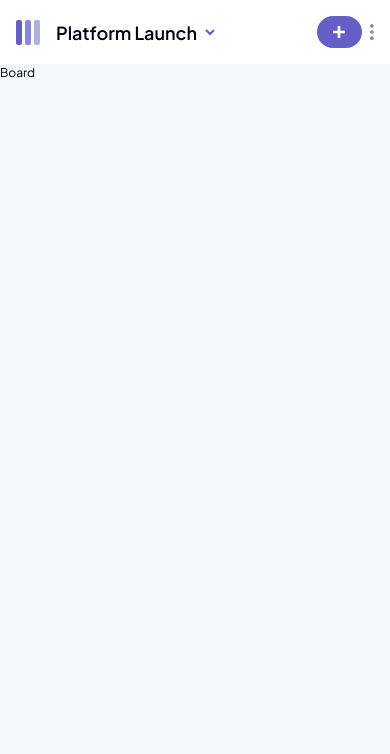
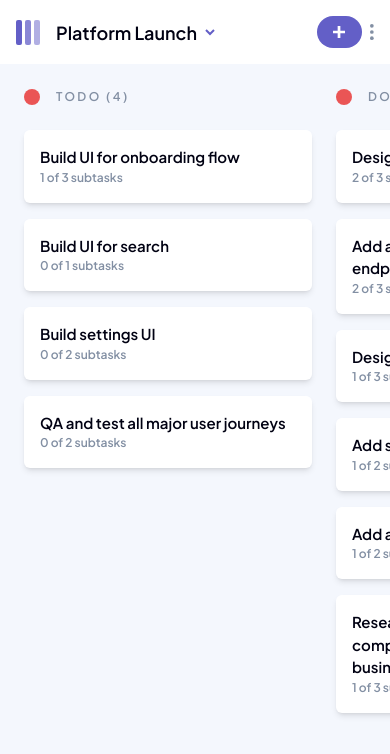
Before and after one commit to am1553/kanban-client, a React (Vite) app: page /5fd92681-bb76-23b4-d1d8-2e918c99d543 in a window 390 px wide. Shown: the top 754 px of the page. Built offline with nearby package versions, Linux system fonts and the light colour scheme.

Commit message:
responsive

```diff
--- a/src/App.tsx
+++ b/src/App.tsx
@@ -16,7 +16,7 @@ function App() {
     <div
       className={`${
         theme === "light" ? "text-black" : "text-white"
-      } text-body-m md:text-body-l`}
+      } text-body-m md:text-body-l h-screen w-screen`}
     >
       <AppLayout>
         <Outlet />
--- /dev/null
+++ b/src/features/board/components/Column.tsx
@@ -0,0 +1,22 @@
+import Task from "./Task";
+
+function Column({ data }: { data: { name: string; tasks: [] } }) {
+  return (
+    <div className="flex flex-col gap-6 w-72">
+      <div className="flex items-center gap-4">
+        <div className="h-4 w-4 rounded-full bg-red"></div>
+        <span className="text-s uppercase text-medium-grey">
+          {data.name} ({data.tasks.length})
+        </span>
+      </div>
+
+      <ul className="flex flex-col gap-4">
+        {data.tasks.map((task, i) => (
+          <Task data={task} key={i} />
+        ))}
+      </ul>
+    </div>
+  );
+}
+
+export default Column;
--- /dev/null
+++ b/src/features/board/components/Task.tsx
@@ -0,0 +1,33 @@
+import { useTheme } from "../../../hooks";
+
+function Task({
+  data,
+}: {
+  data: {
+    title: string;
+    description: string;
+    status: string;
+    subtasks: { title: string; isCompleted: boolean }[];
+  };
+}) {
+  const { theme } = useTheme();
+  const completeSubtasks = data.subtasks.filter(
+    (subtask) => subtask.isCompleted
+  );
+
+  return (
+    <li
+      className={`flex flex-col p-4 rounded-md shadow-md w-full cursor-move ${
+        theme === "light" ? "bg-white" : "bg-dark-grey"
+      }`}
+      draggable
+    >
+      <span className="text-m">{data.title}</span>
+      <span className="font-semibold text-medium-grey">
+        {completeSubtasks.length} of {data.subtasks.length} subtasks
+      </span>
+    </li>
+  );
+}
+
+export default Task;
--- /dev/null
+++ b/src/features/board/components/index.ts
@@ -0,0 +1,3 @@
+import Column from "./Column";
+
+export { Column };
--- a/src/features/board/routes/Board.tsx
+++ b/src/features/board/routes/Board.tsx
@@ -1,5 +1,18 @@
+import { useParams } from "react-router-dom";
+import useBoardsData from "../../../hooks/useBoardsData";
+import { Column } from "../components";
+
 function Board() {
-  return <div>Board</div>;
+  const { boardID } = useParams();
+  const board = useBoardsData().filter((item) => item.id === boardID)[0];
+
+  return (
+    <div className="flex gap-6 p-6 w-fit">
+      {board.columns.map((column, i) => (
+        <Column data={column} key={i} />
+      ))}
+    </div>
+  );
 }
 
 export default Board;
--- a/src/layout/app/components/BoardsPanel.tsx
+++ b/src/layout/app/components/BoardsPanel.tsx
@@ -6,7 +6,7 @@ import ThemeToggle from "./ThemeToggle";
 import React, { SetStateAction } from "react";
 
 type Props = {
-  setIsOpen: React.Dispatch<SetStateAction<boolean>>;
+  setIsOpen?: React.Dispatch<SetStateAction<boolean>>;
 };
 
 function BoardsPanel({ setIsOpen }: Props) {
@@ -14,10 +14,10 @@ function BoardsPanel({ setIsOpen }: Props) {
   const boards = useBoardsData();
   const panelRef = React.useRef<HTMLDivElement>(null);
 
-  useOnClickOutside(panelRef, () => setIsOpen(false));
+  useOnClickOutside(panelRef, () => setIsOpen && setIsOpen(false));
   return (
     <div
-      className={`text-s  max-w-80 w-full rounded-md absolute z-50 top-20 flex flex-col gap-4 py-6 ${
+      className={`text-s max-w-80 w-full md:h-full max-md:rounded-md max-md:absolute z-50 top-20 flex flex-col gap-4 py-6 ${
         theme === "light" ? "bg-white" : "bg-dark-grey"
       }`}
       ref={panelRef}
@@ -26,26 +26,26 @@ function BoardsPanel({ setIsOpen }: Props) {
         all boards ({boards.length})
       </span>
 
-      <nav>
+      <nav className="flex flex-col gap-4 md:h-full">
         <ul className="flex flex-col">
           {boards.map((board) => (
             <LinkListItem
               key={board.id}
               name={board.name}
               id={board.id}
-              onClick={() => setIsOpen(false)}
+              onClick={() => setIsOpen && setIsOpen(false)}
             />
           ))}
         </ul>
+        <button
+          type="button"
+          className="flex items-center text-m gap-4 text-main-purple px-6"
+        >
+          <img src={PurpleBoard} alt="" />
+          <span>+ Create New Board</span>
+        </button>
       </nav>
 
-      <button
-        type="button"
-        className="flex items-center text-m gap-4 text-main-purple px-6"
-      >
-        <img src={PurpleBoard} alt="" />
-        <span>+ Create New Board</span>
-      </button>
       <div className="px-4">
         <ThemeToggle />
       </div>
--- a/src/layout/app/components/BoardsPanelToggle.tsx
+++ b/src/layout/app/components/BoardsPanelToggle.tsx
@@ -8,13 +8,14 @@ function BoardsPanelToggle() {
   return (
     <div className="flex-1">
       <button
-        className="flex items-center gap-2"
+        className="flex items-center gap-2 md:hidden"
         type="button"
         onClick={toggleOpen}
       >
         <span className="text-l">Platform Launch</span>
         <img src={isOpen ? ChevronUp : ChevronDown} alt="" />
       </button>
+      <span className="max-md:hidden text-xl">Platform Launch</span>
       {isOpen && (
         <div className="after:absolute after:inset-0 after:top-16 after:bg-black after:bg-opacity-50">
           <BoardsPanel setIsOpen={setIsOpen} />
--- a/src/layout/app/components/Header.tsx
+++ b/src/layout/app/components/Header.tsx
@@ -11,18 +11,19 @@ function Header() {
   const handleAddTaskNavigation = () => navigate("new-task");
   return (
     <header
-      className={`h-16 w-full flex gap-4 items-center px-4 ${
+      className={`h-16 lg:h-24 w-full flex gap-4 items-center px-4 md:px-6 lg:px-8 ${
         theme === "light" ? "bg-white" : "bg-dark-grey"
       }`}
     >
-      <img src={LogoMobile} alt="" />
+      <img src={LogoMobile} alt="" className="md:hidden" />
 
       <BoardsPanelToggle />
 
-      <div className="flex items-center gap-2">
+      <div className="flex items-center gap-2 md:gap-4 lg:gap-6">
         <PrimaryBtn size="small" onClick={handleAddTaskNavigation}>
           <div className="px-4">
-            <img src={Add} alt="" />
+            <img src={Add} alt="" className="md:hidden" />
+            <span className="text-m max-md:hidden">+ Add New Task</span>
           </div>
         </PrimaryBtn>
         <button type="button">
--- a/src/layout/app/components/Sidebar.tsx
+++ b/src/layout/app/components/Sidebar.tsx
@@ -1,7 +1,23 @@
-import React from "react";
+import { LogoDark, LogoLight } from "../../../assets";
+import { useTheme } from "../../../hooks";
+import BoardsPanel from "./BoardsPanel";
 
 function Sidebar() {
-  return <div>Sidebar</div>;
+  const { theme } = useTheme();
+  return (
+    <div
+      className={`max-md:hidden w-72 lg:w-80 flex flex-col border-r  ${
+        theme === "light"
+          ? "bg-white border-lines-light"
+          : "bg-dark-grey border-lines-dark"
+      }`}
+    >
+      <div className="h-16 lg:h-24 w-full flex items-center pl-8">
+        <img src={theme === "light" ? LogoDark : LogoLight} alt="" />
+      </div>
+      <BoardsPanel />
+    </div>
+  );
 }
 
 export default Sidebar;
--- a/src/layout/app/index.tsx
+++ b/src/layout/app/index.tsx
@@ -1,11 +1,14 @@
-import { Header } from "./components";
+import { Header, Sidebar } from "./components";
 
 function AppLayout({ children }: { children: JSX.Element }) {
   return (
-    <>
-      <Header />
-      <main>{children}</main>
-    </>
+    <div className="md:grid grid-cols-[auto_1fr] h-full">
+      <Sidebar />
+      <div className="flex flex-col h-full overflow-hidden">
+        <Header />
+        <main className="flex-1 overflow-x-auto">{children}</main>
+      </div>
+    </div>
   );
 }
 
```
